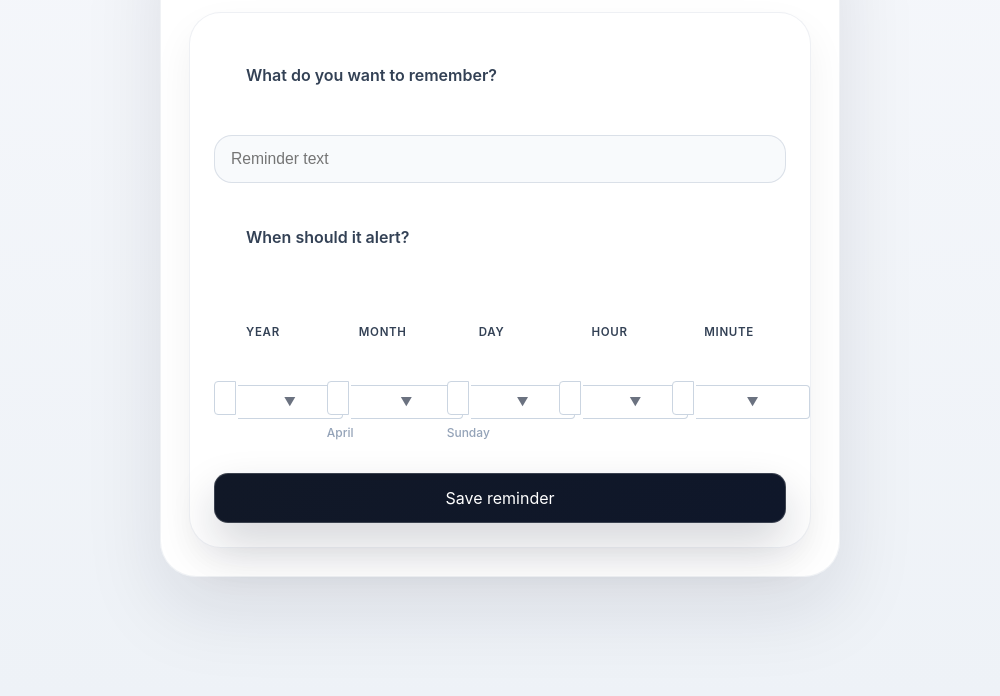
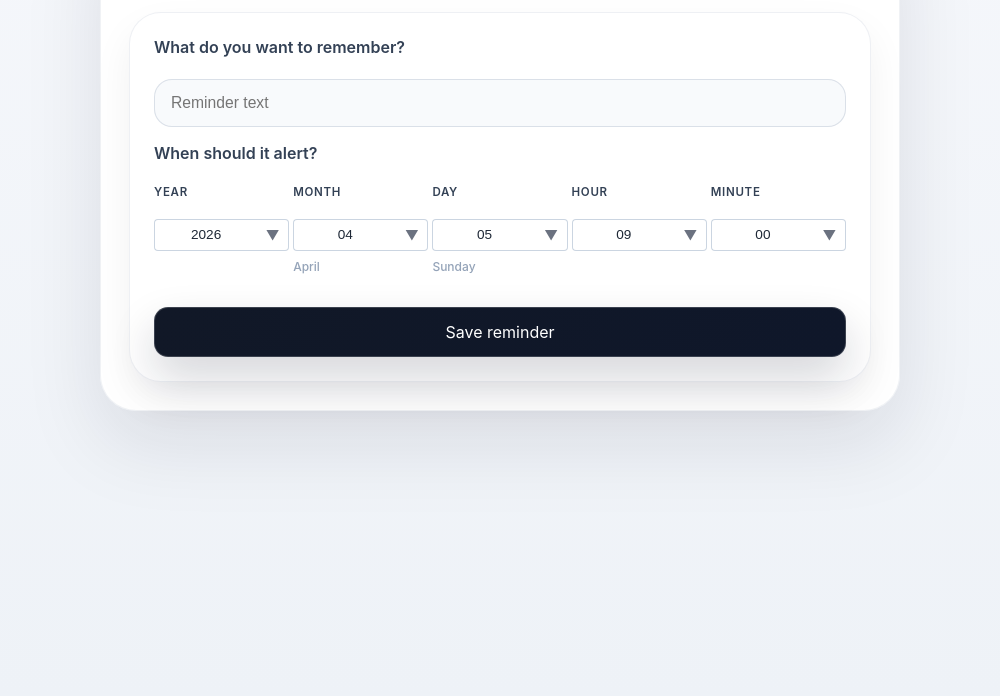
Before and after one commit to dmoke/reminder, an Electron app: page ui/add.html in a window 1000 px wide. Shown: the part 128-824 px from the top of the page. Drawn offline with Linux system fonts and the light colour scheme; no server answers.

Commit message:
fix: date pick style

```diff
--- a/app/main.js
+++ b/app/main.js
@@ -45,9 +45,9 @@ function openMainWindow() {
     return;
   }
   mainWindow = new BrowserWindow({
-    width: 860,
+    width: 1000,
     height: 860,
-    minWidth: 780,
+    minWidth: 900,
     minHeight: 780,
     icon: appIcon,
     webPreferences: {
--- a/ui/styles.css
+++ b/ui/styles.css
@@ -16,7 +16,7 @@ body {
 }
 
 .page-shell {
-  max-width: 760px;
+  max-width: 900px;
   margin: 24px auto;
   padding: 28px;
   background: rgba(255, 255, 255, 0.98);
@@ -163,7 +163,7 @@ h1 {
   color: #334155;
   font-weight: 600;
   max-width: 760px;
-  padding: 28px 32px;
+  /* padding: 28px 32px; */
 }
 
 
@@ -369,7 +369,7 @@ select {
 }
 
 .add-shell {
-  max-width: 680px;
+  max-width: 800px;
   margin: 24px auto;
   padding: 28px;
   background: rgba(255, 255, 255, 0.98);
@@ -404,16 +404,9 @@ select {
 
 .date-time-grid {
   display: grid;
-  grid-template-columns: repeat(5, 1fr);
-  gap: 8px;
+  grid-template-columns: repeat(5, minmax(50px, 1fr));
+  gap: 4px;
   margin-bottom: 8px;
-}
-
-.datetime-field {
-  position: relative;
-  display: flex;
-  flex-direction: column;
-  gap: 6px;
 }
 
 .datetime-label {
@@ -424,29 +417,40 @@ select {
   letter-spacing: 0.06em;
 }
 
+.datetime-field {
+  position: relative;
+  display: flex;
+  flex-direction: column;
+  gap: 6px;
+  min-width: 0;
+}
+
 .datetime-input-group {
   display: flex;
-  height: 38px;
-  align-items: center;
-  gap: 2px;
+  align-items: flex-end;
+  gap: 0;
+  min-width: 0;
+  width: 100%;
 }
-
 .datetime-input {
   flex: 1;
-  padding: 6px 10px;
+  min-width: 0;
+  width: auto;
+  padding: 6px 8px;
   font-size: 0.85rem;
   border: 1px solid #cbd5e1;
+  border-right: none;
   border-radius: 4px 0 0 4px;
   background: white;
   color: #1f2937;
-  height: 34px;
+  height: 32px;
   text-align: center;
   transition: border-color 0.15s ease, box-shadow 0.15s ease;
 }
 
 .datetime-input::placeholder {
   color: #d1d5db;
-  font-size: 0.9rem;
+  font-size: 0.85rem;
 }
 
 .datetime-input:focus {
@@ -457,9 +461,10 @@ select {
 
 
 .datetime-dropdown-btn {
-  padding: 0 4px;
-  font-size: 0.75rem;
-  height: 34px;
+  flex: 0 0 32px;
+  padding: 0;
+  font-size: 0.85rem;
+  height: 32px;
   border: 1px solid #cbd5e1;
   border-left: none;
   border-radius: 0 4px 4px 0;
@@ -467,8 +472,6 @@ select {
   color: #6b7280;
   cursor: pointer;
   transition: all 0.15s ease;
-  flex-shrink: 0;
-  min-width: 28px;
   display: flex;
   align-items: center;
   justify-content: center;
```
